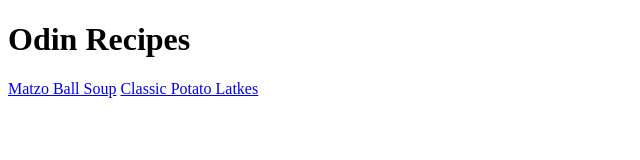
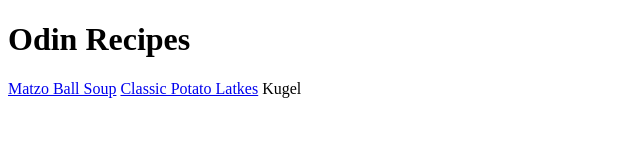
Before and after one commit to hayleymh/odin-recipes, a plain HTML site: page index.html in a window 1280 px wide. Shown: the full height of the page, 0-640 px from the left. Drawn offline with Linux system fonts and the light colour scheme.

Commit message:
Add index link to new kugel recipe page

```diff
--- a/index.html
+++ b/index.html
@@ -8,5 +8,6 @@
         <h1>Odin Recipes</h1>
         <a href="recipes/matzo-ball-soup.html">Matzo Ball Soup</a>
         <a href="recipes/latkes.html">Classic Potato Latkes</a>
+        <a hred="recpes/kugel.html">Kugel</a>
     </body>
 </html>
```
